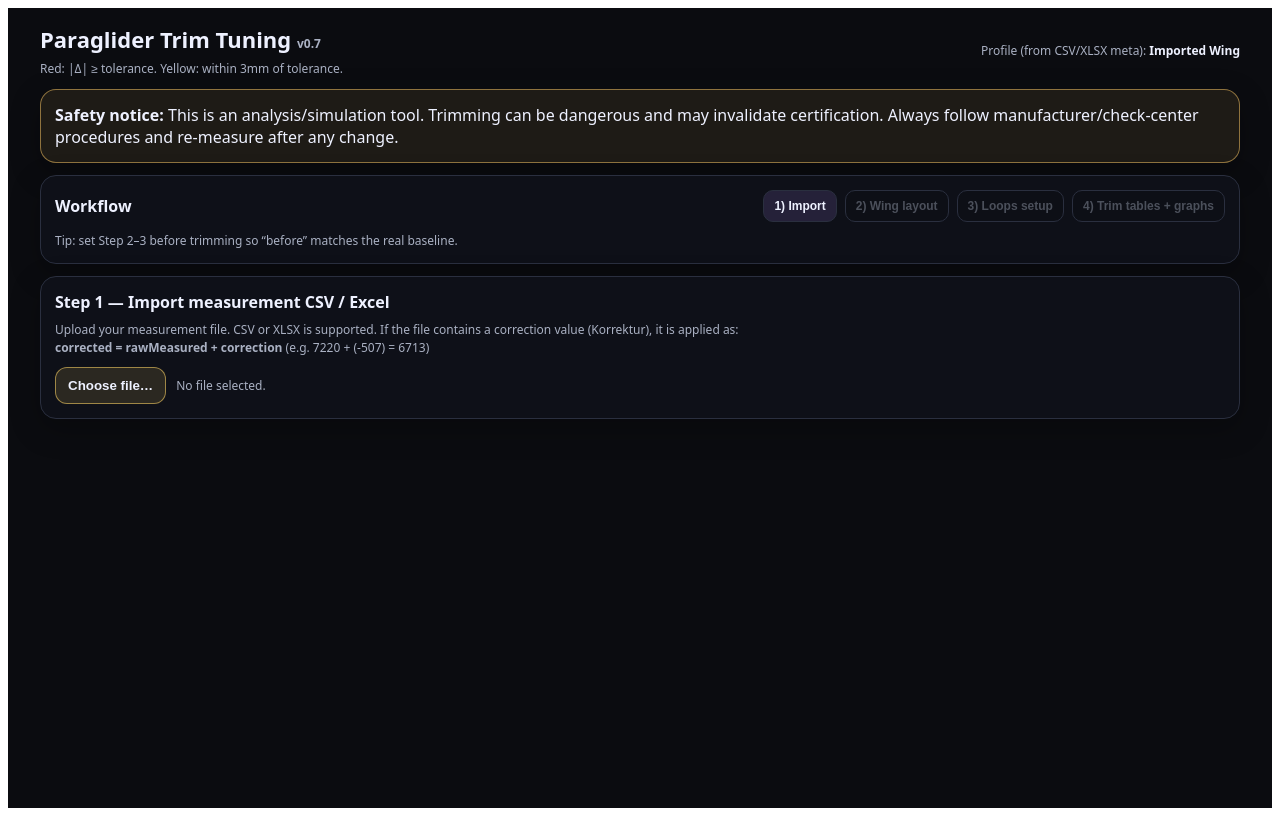
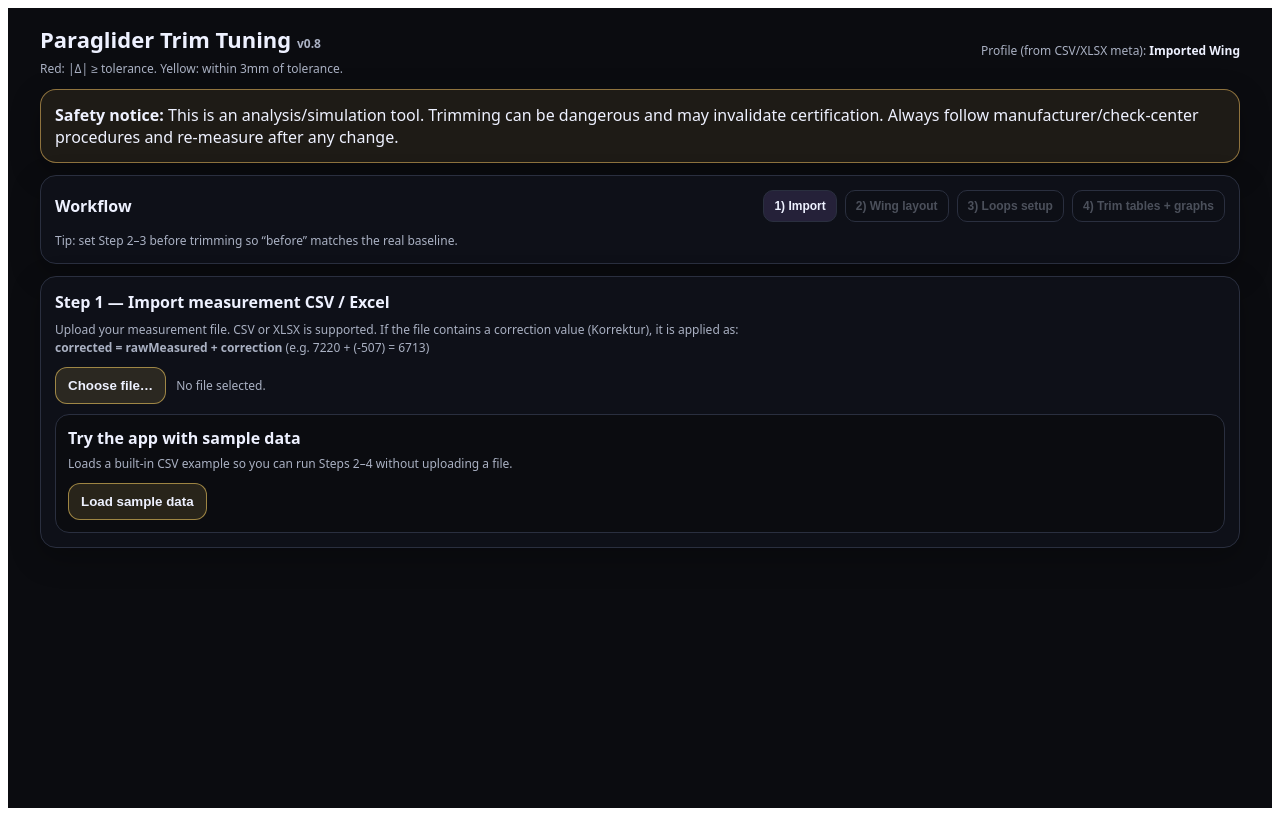
Before and after one commit to Simmo-code/Paraglider-trim-tuning, a React (Vite) app: page / in a window 1280 px wide. Built offline with nearby package versions, Linux system fonts and the light colour scheme.

Commit message:
Update App.jsx

```diff
--- a/src/App.jsx
+++ b/src/App.jsx
@@ -19,8 +19,31 @@ import BUILTIN_PROFILES from "./wingProfiles.json";
  *   delta     = after - nominal
  */
 
-const APP_VERSION = "0.7";
-
+const APP_VERSION = "0.8";
+
+
+
+// Sample test data (CSV) for Step 1 "Try without uploading"
+const SAMPLE_CSV_TEXT = `Make,Model,Toleranz,Korrektur,,,,,,,,,,,,
+Ozone,Speedster3,6,-502,,,,,,,,,,,,
+A,Soll,Ist L,Ist R,B,Soll,L,R,C,Soll,Ist L,Ist R,D,Soll,L,R
+A1,6717,7240,7239,B1,6635,7143,7145,C1,6712,7221,7215,D1,6871,7380,7382
+A2,6676,7204,7200,B2,6593,7099,7102,C2,6672,7180,7177,D2,6833,7338,7342
+A3,6646,7170,7171,B3,6566,7072,7079,C3,6644,7150,7149,D3,6801,7308,7309
+A4,6660,7181,7185,B4,6581,7089,7094,C4,6658,7163,7164,D4,6813,7319,7319
+A5,6637,7160,7160,B5,6567,7079,7082,C5,6640,7145,7147,D5,6785,7298,7294
+A6,6617,7140,7139,B6,6549,7059,7062,C6,6621,7129,7127,D6,6764,7278,7274
+A7,6600,7120,7121,B7,6541,7049,7049,C7,6610,7116,7114,D7,6740,7255,7246
+A8,6612,7132,7131,B8,6555,7063,7061,C8,6622,7129,7126,D8,6748,7261,7253
+A9,6553,7064,7066,B9,6502,7011,7010,C9,6570,7077,7074,D9,6680,7185,7186
+A10,6504,7017,7018,B10,6458,6965,6964,C10,6526,7031,7030,D10,6631,7137,7139
+A11,6430,6941,6943,B11,6393,6903,6898,C11,6459,6967,6967,D11,6555,7068,7064
+A12,6421,6932,6934,B12,6385,6894,6894,C12,6448,6955,6954,D12,6538,7049,7047
+A13,6329,6834,6834,B13,6303,6807,6804,C13,6362,6871,6871,D13,6442,6950,6945
+A14,6307,6811,6810,B14,6278,6784,6779,C14,6335,6841,6840,D14,6408,6916,6914
+A15,6053,6559,6553,B15,6074,6577,6575,C15,6156,6663,6660,,,,
+A16,6017,6521,6515,B16,6030,6534,6532,C16,6107,6613,6610,,,,
+`;
 /* ------------------------- Helpers ------------------------- */
 
 function n(x) {
@@ -742,6 +765,23 @@ const fileInputRef = useRef(null);
       setStep(2);
     };
     reader.readAsText(file);
+  }
+
+
+  function loadSampleData() {
+    try {
+      resetForNewImport();
+      const { grid } = parseDelimited(SAMPLE_CSV_TEXT);
+      const { meta: m2, rows } = parseWideFlexible(grid);
+      setMeta(m2);
+      setWideRows(rows);
+      setSelectedFileName("Sample data");
+      setStep(2);
+      localStorage.setItem("workflowStep", "2");
+    } catch (e) {
+      console.error(e);
+      alert("Could not load sample data.");
+    }
   }
 
 
@@ -1186,6 +1226,17 @@ if (Number.isFinite(dL_before)) {
                   <>No file selected.</>
                 )}
               </div>
+            </div>
+
+            <div style={{ height: 10 }} />
+            <div style={{ padding: 12, borderRadius: 14, border: "1px solid #2a2f3f", background: "#0b0c10" }}>
+              <div style={{ fontWeight: 850, marginBottom: 6 }}>Try the app with sample data</div>
+              <div style={{ color: "#aab1c3", fontSize: 12, lineHeight: 1.5, marginBottom: 10 }}>
+                Loads a built-in CSV example so you can run Steps 2–4 without uploading a file.
+              </div>
+              <button onClick={loadSampleData} style={btnWarn}>
+                Load sample data
+              </button>
             </div>
           </div>
         ) : null}
```
